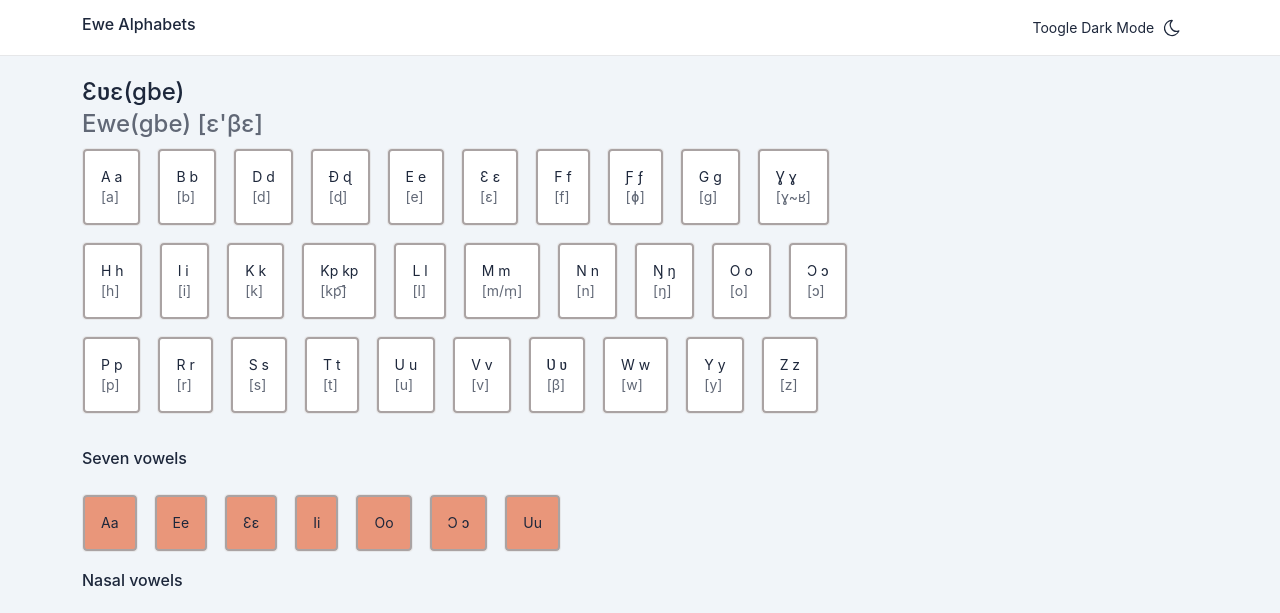
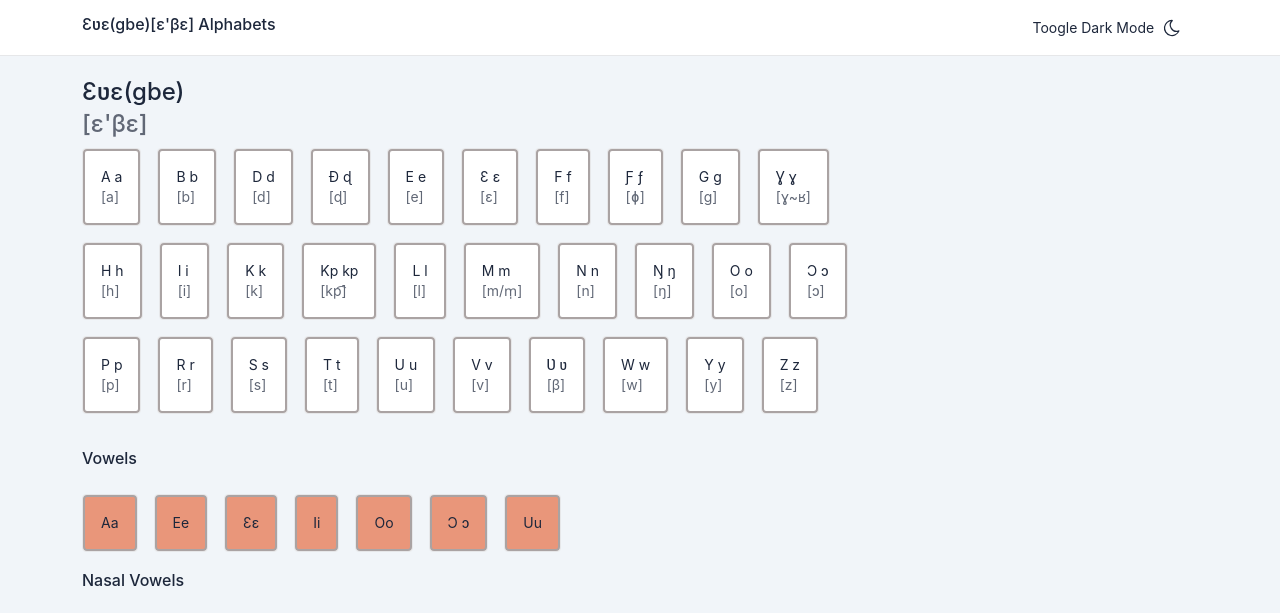
Before and after one commit to oheneadj/ewe-alphabets, a website: page index.html in a window 1280 px wide. Shown: the top 613 px of the page. Drawn offline with Linux system fonts and the light colour scheme; a web font is replaced by a local one.

Commit message:
changed names for vowels

```diff
--- a/index.html
+++ b/index.html
@@ -7,7 +7,7 @@
       content="width=device-width, initial-scale=1, viewport-fit=cover"
     />
     <meta http-equiv="X-UA-Compatible" content="ie=edge" />
-    <title>Ewe Alphabets - Emerging English Coaching</title>
+    <title>Ɛʋɛ(gbe)[ɛ'βɛ] Alphabets - Emerging English Coaching</title>
     <!-- CSS files -->
     <link href="./dist/css/tabler.min.css?1668287865" rel="stylesheet" />
     <link href="./dist/css/demo.min.css?1668287865" rel="stylesheet" />
@@ -41,7 +41,7 @@
             class="navbar-brand navbar-brand-autodark d-none-navbar-horizontal pe-0 pe-md-3"
           >
             <a href="#">
-              <h3>Ewe Alphabets</h3>
+              <h3>Ɛʋɛ(gbe)[ɛ'βɛ] Alphabets</h3>
             </a>
           </h1>
           <div class="navbar-nav flex-row order-md-last">
@@ -116,7 +116,7 @@
         <div class="page-body">
           <div class="container-xl">
             <h1>
-              Ɛʋɛ(gbe) <br /><span class="text-muted">Ewe(gbe) [ɛ'βɛ]</span>
+              Ɛʋɛ(gbe) <br /><span class="text-muted">[ɛ'βɛ]</span>
             </h1>
             <div class="row row-deck row-cards ">
               <div class="col-12">
@@ -496,7 +496,7 @@
 
                 </div>
               </div>
-              <h3>Seven vowels</h3>
+              <h3>Vowels</h3>
               <div class="col-12 seven-vowels">
                 <div class="row row-cards">
                   <div class="col-auto">
@@ -585,7 +585,7 @@
                   </div>
                 </div>
               </div>
-              <h3>Nasal vowels</h3>
+              <h3>Nasal Vowels</h3>
               <div class="col-12 nasal-vowels">
                 <div class="row row-cards">
                   <div class="col-auto">
```
Also changed, not shown: README.md, dist/css/custom.css.
